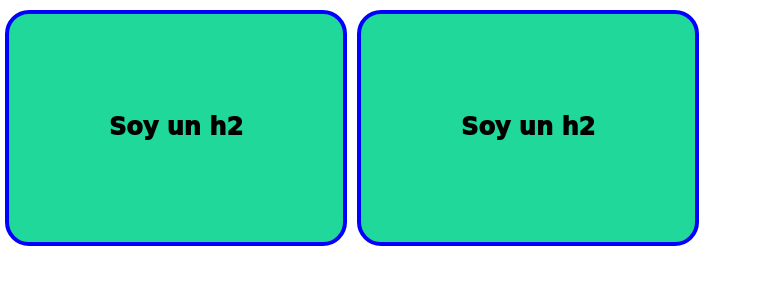
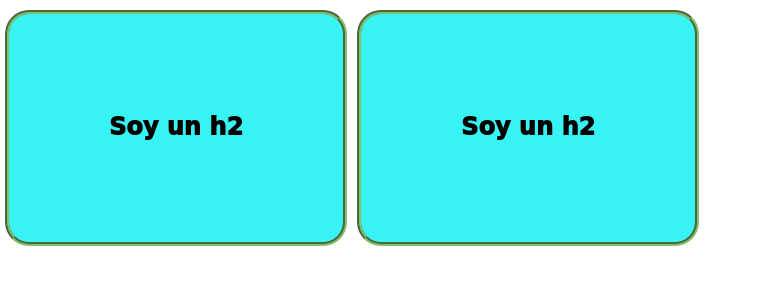
Before and after one commit to naomipoclava2021/CursoSoyDalto, a website: page HTML/Diseño web/index.html in a window 1280 px wide. Shown: the whole page, without its empty margins (0-757 px from the left). Drawn offline with nearby package versions, Linux system fonts and the light colour scheme; a web font is replaced by a local one.

Commit message:
borde groove

```diff
--- a/CSS/estilo.css
+++ b/CSS/estilo.css
@@ -5,12 +5,12 @@
 
 
 h2{
-    background-color: rgb(31, 216, 154);
+    background-color: rgb(56, 243, 243);
     display:inline-block;
     padding: 100px; /* orden de medidas top, right, bottom, left */
     box-sizing: content-box;
     text-align: center;
     margin: 10px 5px;
     border-radius:1em;
-    border:4px solid blue
+    border:4px groove rgb(130, 189, 112)
 }
```
